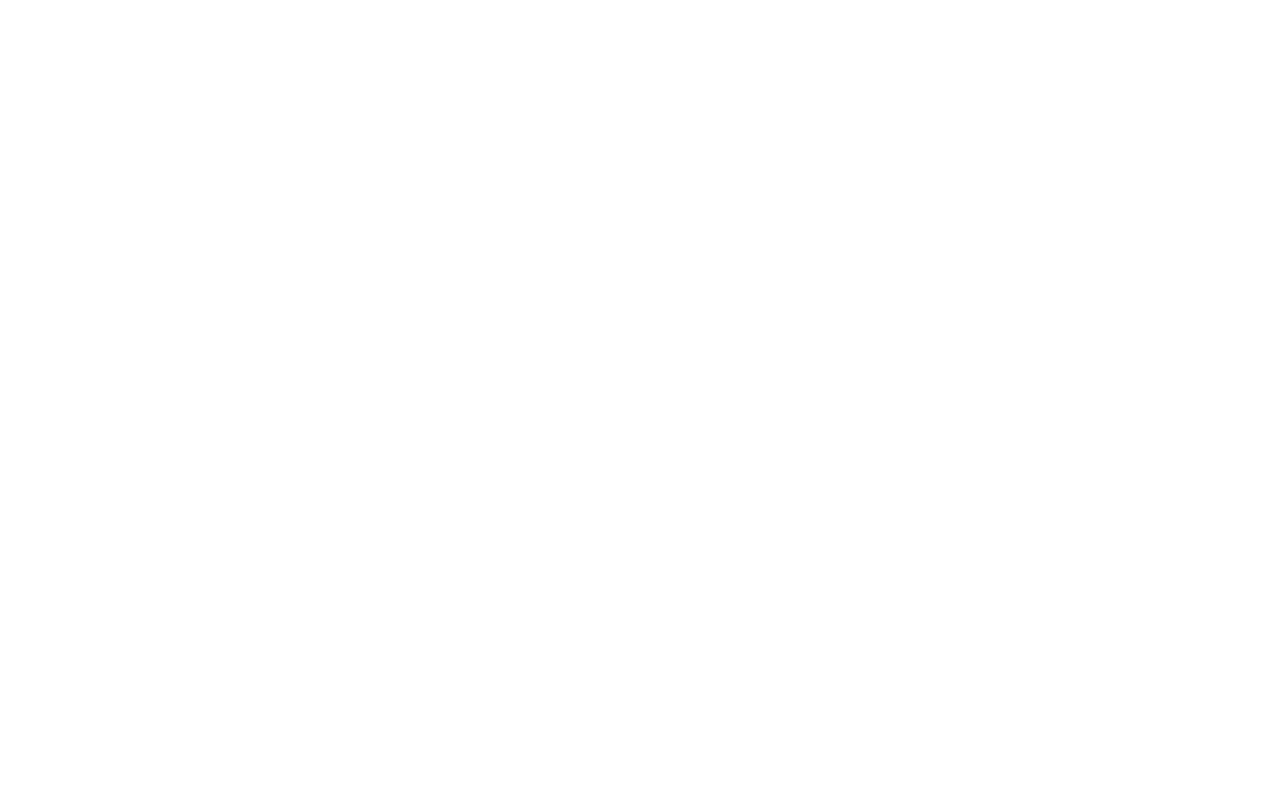
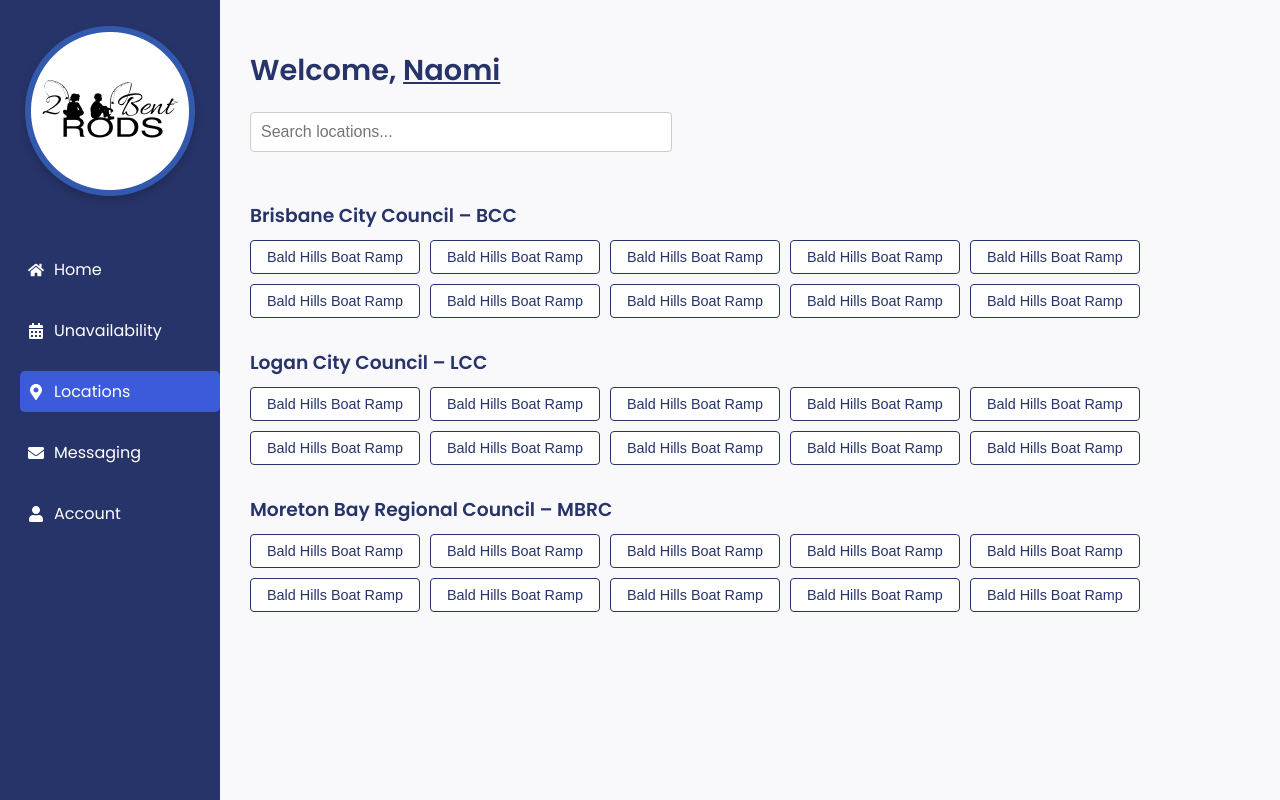
Before and after one commit to anaslqleibo/VS-Capstone-Project-T313, a React (Vite) app: page /locations in a window 1280 px wide. Before the commit this address had no page. Built offline with nearby package versions, Linux system fonts and the light colour scheme.

Commit message:
Added LocationsPage.css and LocationsPage.jsx, added routing for it

```diff
--- a/src/App.jsx
+++ b/src/App.jsx
@@ -4,6 +4,7 @@
 import UnavailabilityPage from './pages/UnavailabilityPage';
 import MessagingPage from './pages/MessagingPage';
 import AccountPage from './pages/AccountPage';
+import LocationsPage from './pages/LocationsPage';
 
 function App() {
   return (
@@ -12,6 +13,7 @@
         <Route path="/" element={<Navigate to="/home" replace />} />
         <Route path="/home" element={<DashboardPage />} />
         <Route path="/unavailability" element={<UnavailabilityPage />} />
+        <Route path="/locations" element={<LocationsPage />} />
         <Route path="/messaging" element={<MessagingPage />} />
         <Route path="/account" element={<AccountPage />} />
       </Routes>
--- a/src/components/Sidebar.jsx
+++ b/src/components/Sidebar.jsx
@@ -1,6 +1,6 @@
 import React from 'react';
 import { NavLink } from 'react-router-dom';
-import { FaHome, FaCalendarAlt, FaEnvelope, FaUser } from 'react-icons/fa';
+import { FaHome, FaCalendarAlt, FaEnvelope, FaUser, FaMapMarkerAlt } from 'react-icons/fa';
 import './Sidebar.css';
 
 const Sidebar = () => {
@@ -13,6 +13,7 @@
       <nav>
         <NavLink to="/home" activeclassname="active"><FaHome /> Home</NavLink>
         <NavLink to="/unavailability" activeclassname="active"><FaCalendarAlt /> Unavailability</NavLink>
+        <NavLink to="/locations" activeclassname="active"><FaMapMarkerAlt /> Locations</NavLink>
         <NavLink to="/messaging" activeclassname="active"><FaEnvelope /> Messaging</NavLink>
         <NavLink to="/account" activeclassname="active"><FaUser /> Account</NavLink>
       </nav>
--- /dev/null
+++ b/src/pages/LocationsPage.css
@@ -0,0 +1,65 @@
+.dashboard-container {
+  display: flex;
+  height: 100vh;
+}
+
+.main-content {
+  margin-left: 220px;
+  padding: 30px;
+  width: 100%;
+  background-color: #f9f9fb;
+}
+
+.main-content h1 {
+  font-size: 1.8rem;
+  font-weight: 600;
+  margin-bottom: 20px;
+  color: #273469;
+}
+
+.highlight-name {
+  color: #273469;
+  text-decoration: underline;
+}
+
+.location-search-box input {
+  width: 100%;
+  max-width: 400px;
+  padding: 10px;
+  font-size: 1rem;
+  margin-bottom: 30px;
+  border: 1px solid #ccc;
+  border-radius: 4px;
+}
+
+.council-block {
+  margin-bottom: 30px;
+}
+
+.council-block h3 {
+  margin-bottom: 10px;
+  font-weight: 600;
+  color: #273469;
+}
+
+.location-grid {
+  display: flex;
+  flex-wrap: wrap;
+  gap: 10px;
+}
+
+.location-button {
+  padding: 8px 16px;
+  font-size: 0.9rem;
+  border: 1.5px solid #273469;
+  border-radius: 4px;
+  background-color: white;
+  color: #273469;
+  cursor: pointer;
+  transition: 0.2s ease;
+}
+
+.location-button:hover {
+  background-color: #273469;
+  color: white;
+}
--- /dev/null
+++ b/src/pages/LocationsPage.jsx
@@ -0,0 +1,52 @@
+import React from 'react';
+import Sidebar from '../components/Sidebar';
+import './LocationsPage.css';
+
+const LocationsPage = () => {
+  const councils = [
+    {
+      title: 'Brisbane City Council – BCC',
+      locations: Array(10).fill('Bald Hills Boat Ramp'),
+    },
+    {
+      title: 'Logan City Council – LCC',
+      locations: Array(10).fill('Bald Hills Boat Ramp'),
+    },
+    {
+      title: 'Moreton Bay Regional Council – MBRC',
+      locations: Array(10).fill('Bald Hills Boat Ramp'),
+    },
+  ];
+
+  return (
+    <div className="dashboard-container">
+      <Sidebar />
+      <main className="main-content">
+        <h1>
+          Welcome, <span className="highlight-name">Naomi</span>
+        </h1>
+
+        <div className="location-search-box">
+          <input type="text" placeholder="Search locations..." />
+        </div>
+
+        <div className="location-sections">
+          {councils.map((council, index) => (
+            <div key={index} className="council-block">
+              <h3>{council.title}</h3>
+              <div className="location-grid">
+                {council.locations.map((loc, idx) => (
+                  <button key={idx} className="location-button">
+                    {loc}
+                  </button>
+                ))}
+              </div>
+            </div>
+          ))}
+        </div>
+      </main>
+    </div>
+  );
+};
+
+export default LocationsPage;
```
